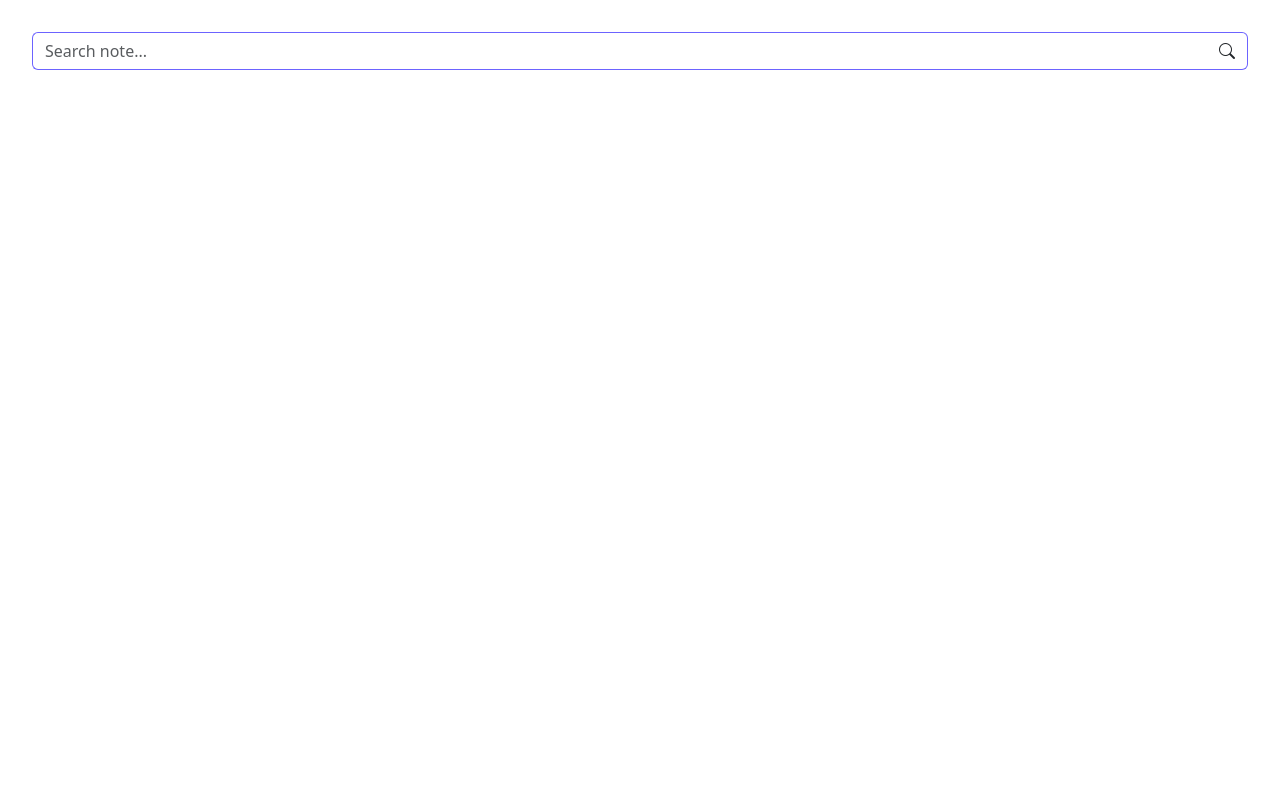
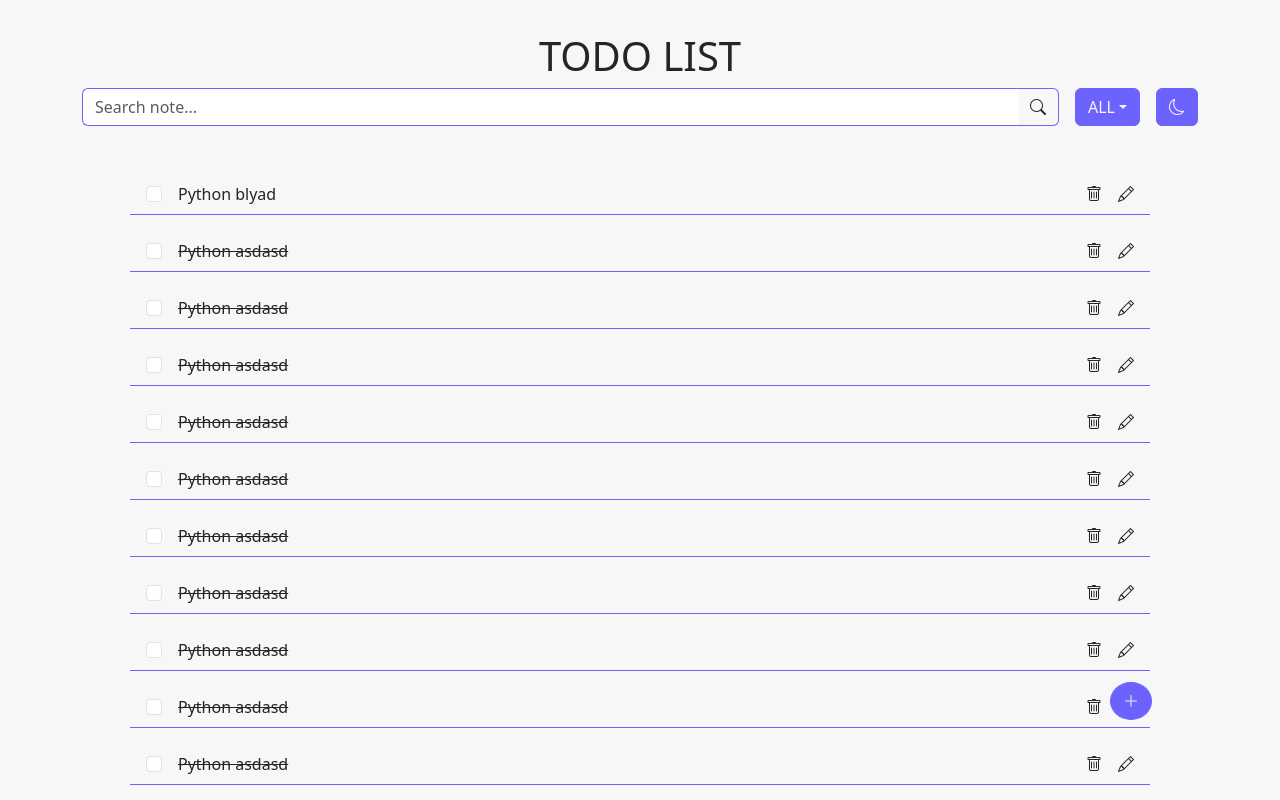
Before and after one commit to StanMathers/react-todo-quiz, a React (Vite) app: page / in a window 1280 px wide. Shown: the top 800 px of the page. Built offline with nearby package versions, Linux system fonts and the light colour scheme.

Commit message:
Added AddTodo, AddTodoModal, Search and TodoList components

```diff
--- a/src/App.jsx
+++ b/src/App.jsx
@@ -1,16 +1,63 @@
 import { useState } from "react";
-import reactLogo from "./assets/react.svg";
-import viteLogo from "/vite.svg";
 import "./App.css";
 import "bootstrap/dist/css/bootstrap.min.css";
+import "bootstrap/dist/js/bootstrap.bundle.min.js";
 import "bootstrap-icons/font/bootstrap-icons.css";
 
 import Search from "./components/Search";
+import TodoFilter from "./components/TodoFilter";
+import Theme from "./components/Theme";
+import TodoList from "./components/TodoList";
+import AddTodoModal from "./components/AddTodoModal";
+import AddTodo from "./components/AddTodo";
 
 function App() {
-	const [count, setCount] = useState(0);
+	const [isDark, setIsDark] = useState(false);
+	// Data:  todolist = { id: 1, title: "Learn React", isCompleted: false }
+	const [todolist, setTodoList] = useState([
+		{ id: 1, title: "Python blyad", isCompleted: false },
+		{ id: 2, title: "Python asdasd", isCompleted: true },
+		{ id: 3, title: "Python asdasd", isCompleted: true },
+		{ id: 4, title: "Python asdasd", isCompleted: true },
+		{ id: 5, title: "Python asdasd", isCompleted: true },
+		{ id: 6, title: "Python asdasd", isCompleted: true },
+		{ id: 6, title: "Python asdasd", isCompleted: true },
+		{ id: 6, title: "Python asdasd", isCompleted: true },
+		{ id: 6, title: "Python asdasd", isCompleted: true },
+		{ id: 6, title: "Python asdasd", isCompleted: true },
+		{ id: 6, title: "Python asdasd", isCompleted: true },
+		{ id: 6, title: "Python asdasd", isCompleted: true },
+		{ id: 6, title: "Python asdasd", isCompleted: true },
+		{ id: 6, title: "Python asdasd", isCompleted: true },
+		{ id: 6, title: "Python asdasd", isCompleted: true },
+		{ id: 6, title: "Python asdasd", isCompleted: true },
+	]);
 
-	return <Search />;
+	const handleOnChangeTheme = () => {
+		console.log("handleOnChangeTheme");
+		setIsDark(!isDark);
+	};
+
+	// Check if body background color is --black-primary
+
+	return (
+		<>
+			<div className="container main">
+				<AddTodoModal />
+
+				<h1 className="black-primary">TODO LIST</h1>
+				<div className="d-flex flex-row gap-3">
+					<Search />
+					<TodoFilter />
+					<Theme isDark={isDark} onThemeChange={handleOnChangeTheme} />
+				</div>
+				<div className="p-5">
+					<TodoList todoList={todolist} />
+				</div>
+				<AddTodo />
+			</div>
+		</>
+	);
 }
 
 export default App;
--- a/src/components/AddTodo.jsx
+++ b/src/components/AddTodo.jsx
@@ -0,0 +1,19 @@
+import React from "react";
+
+const AddTodo = () => {
+	// Create position absolute and set it to the bottom right corner
+	return (
+		<div
+			className="add-todo position-fixed"
+			type="button"
+			data-bs-toggle="modal"
+			data-bs-target="#exampleModal"
+		>
+			<button className="btn btn-purple add-todo__btn">
+				<i className="bi bi-plus-lg"></i>
+			</button>
+		</div>
+	);
+};
+
+export default AddTodo;
--- a/src/components/AddTodoModal.jsx
+++ b/src/components/AddTodoModal.jsx
@@ -0,0 +1,51 @@
+import React from "react";
+
+const AddTodoModal = () => {
+	return (
+		<>
+			<div
+				className="modal fade"
+				id="exampleModal"
+				tabindex="-1"
+				aria-labelledby="exampleModalLabel"
+				aria-hidden="true"
+			>
+				<div className="modal-dialog">
+					<div className="modal-content px-5">
+						<div className="justify-content-center mt-3">
+							<h1
+								className="modal-title fs-5 black-primary"
+								id="exampleModalLabel"
+							>
+								NEW NOTE
+							</h1>
+						</div>
+						<div className="modal-body">
+							<input
+								type="text"
+								className="form-control no-focus input-bar"
+								name="newNote"
+								id="newNote"
+								placeholder="Input your note..."
+							/>
+						</div>
+						<div className="mt-5 mb-2 d-flex justify-content-between">
+							<button
+								type="button"
+								className="btn btn-outline-purple"
+								data-bs-dismiss="modal"
+							>
+								Close
+							</button>
+							<button type="button" className="btn btn-purple">
+								Save changes
+							</button>
+						</div>
+					</div>
+				</div>
+			</div>
+		</>
+	);
+};
+
+export default AddTodoModal;
--- a/src/components/Search.jsx
+++ b/src/components/Search.jsx
@@ -1,14 +1,14 @@
 const Search = () => {
 	return (
-		<div class="input-group">
+		<div className="input-group">
 			<input
 				type="text"
-				class="form-control search-bar"
+				className="form-control no-focus-border search-bar"
 				aria-label="Text input with segmented dropdown button"
 				placeholder="Search note..."
 			/>
-			<button type="button" class="btn search-bar-icon">
-				<i class="bi bi-search"></i>
+			<button type="button" className="btn search-bar-icon">
+				<i className="bi bi-search"></i>
 			</button>
 		</div>
 	);
--- /dev/null
+++ b/src/components/Theme.jsx
@@ -0,0 +1,22 @@
+import { useState, useEffect } from "react";
+
+const Theme = ({ isDark, onThemeChange }) => {
+	const [icon, setIcon] = useState("bi-moon");
+
+	useEffect(() => {
+		if (isDark) {
+			setIcon("bi-brightness-high");
+		} else {
+			setIcon("bi-moon");
+		}
+	}, [isDark]);
+
+	// let icon = isDark ? "bi-moon" : "bi-brightness-high";
+	return (
+		<button className="btn btn-purple" onClick={onThemeChange}>
+			<i className={`${icon}`}></i>
+		</button>
+	);
+};
+
+export default Theme;
--- /dev/null
+++ b/src/components/TodoFilter.jsx
@@ -0,0 +1,35 @@
+import React from "react";
+
+const TodoFilter = () => {
+	return (
+		<div className="dropdown-center">
+			<button
+				className="btn btn-purple dropdown-toggle"
+				type="button"
+				data-bs-toggle="dropdown"
+				aria-expanded="false"
+			>
+				ALL
+			</button>
+			<ul className="dropdown-menu">
+				<li>
+					<a className="dropdown-item purple-primary" href="#">
+						All
+					</a>
+				</li>
+				<li>
+					<a className="dropdown-item purple-primary" href="#">
+						Completed
+					</a>
+				</li>
+				<li>
+					<a className="dropdown-item purple-primary" href="#">
+						Incomplete
+					</a>
+				</li>
+			</ul>
+		</div>
+	);
+};
+
+export default TodoFilter;
--- a/src/components/TodoList.jsx
+++ b/src/components/TodoList.jsx
@@ -0,0 +1,25 @@
+import React from "react";
+
+const TodoList = ({ todoList }) => {
+	return (
+		<ul className="list-group">
+			{todoList.map((todo) => (
+				<li className="list-group-item mb-3" key={todo.id}>
+					<div className="d-flex justify-content-between align-items-center">
+						<div className="d-flex gap-3">
+							<input type="checkbox" className="form-check-input" />
+							{todo.isCompleted ? <del>{todo.title}</del> : todo.title}
+						</div>
+
+						<div className="d-flex align-items-center gap-3">
+							<i className="bi bi-trash"></i>
+							<i className="bi bi-pencil"></i>
+						</div>
+					</div>
+				</li>
+			))}
+		</ul>
+	);
+};
+
+export default TodoList;
--- a/src/index.css
+++ b/src/index.css
@@ -1,3 +1,8 @@
+body {
+	background-color: var(--white-primary);
+	font-weight: 500;
+}
+
 :root {
 	--purple-primary: #6C63FF;
 	--white-primary: #F7F7F7;
@@ -17,14 +22,25 @@
 }
 
 /* Search bar */
+
 .search-bar {
 	border: 1px solid var(--purple-primary);
 	border-right: none;
 }
 
+.input-bar {
+	border: 1px solid var(--purple-primary);
+}
+
 /* Search bar */
 
-/* Search bar icon */
+.main {
+	position: relative;
+	min-height: 90vh;
+
+}
+
+/* Search bar icon start */
 .search-bar-icon {
 	border: 1px solid var(--purple-primary);
 	border-left: none;
@@ -47,10 +63,62 @@
 	border-left: none !important;
 }
 
-/* Search bar icon */
+/* Search bar icon end */
 
-.form-control:focus {
+.no-focus-border:focus {
 	border: 1px solid var(--purple-primary) !important;
 	border-right: none !important;
 	box-shadow: none !important;
 }
+
+.no-focus:focus {
+	border: 1px solid var(--purple-primary) !important;
+	box-shadow: none !important;
+
+}
+
+/* Buttons */
+.btn-purple {
+	background-color: var(--purple-primary) !important;
+	border: 1px solid var(--purple-primary);
+	color: var(--white-primary) !important;
+}
+
+.btn-outline-purple {
+	background-color: transparent !important;
+	border: 1px solid var(--purple-primary);
+	color: var(--purple-primary) !important;
+
+}
+
+
+/* List items start */
+
+/* Create purple underline */
+.list-group-item {
+	border-top: none !important;
+	border-left: none !important;
+	border-right: none !important;
+	background-color: transparent !important;
+	border-bottom: 1px solid var(--purple-primary);
+	border-radius: 0;
+}
+
+/* List items end */
+
+/* Add todo start */
+
+.add-todo {
+	position: absolute;
+	bottom: 10%;
+	right: 10%;
+}
+
+.add-todo__btn {
+	border-radius: 50%;
+	color: var(--white-primary);
+}
+
+
+
+/* Add todo end */
```
